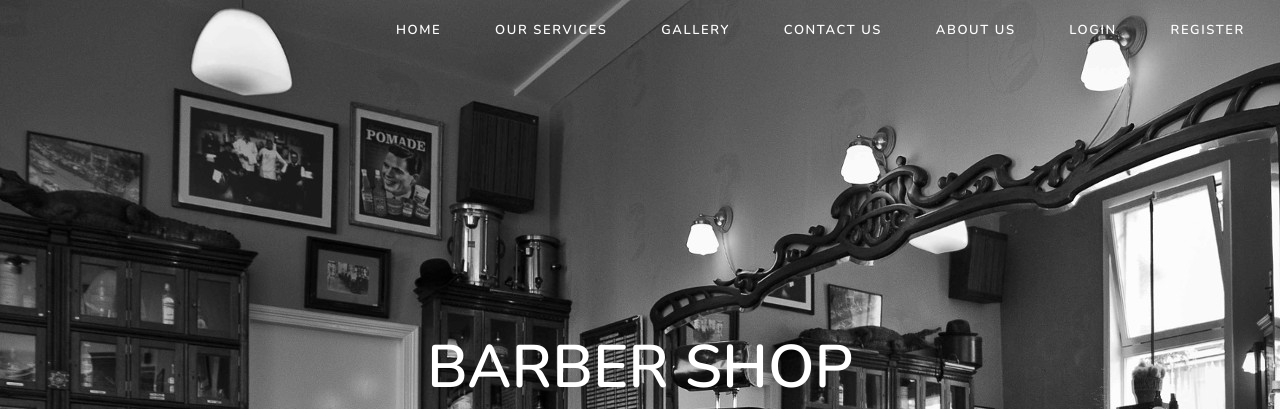
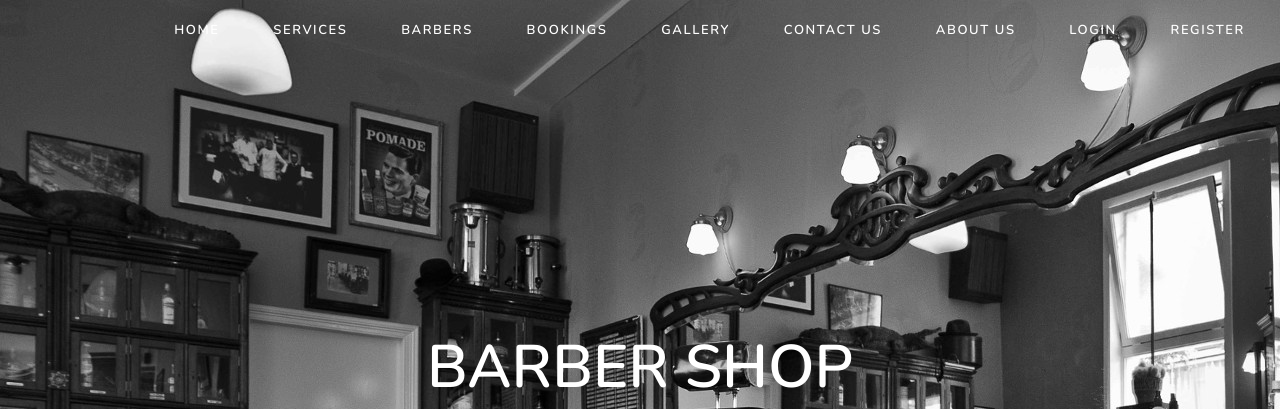
Before and after one commit to brandsafric-incorporated/barber_shop, a Laravel app: page / in a window 1280 px wide. Shown: the top 409 px of the page. Run offline with Laravel 8, Linux system fonts and the light colour scheme.

Commit message:
fixed navigatgions

```diff
--- a/resources/views/barbers.blade.php
+++ b/resources/views/barbers.blade.php
@@ -19,7 +19,7 @@
                               <img style="border: 1px solid #ddddff; border-radius: 8px;"
                                src="{{ asset('images/barbers/barber_' . $loop->iteration . '.png') }}"
                                width="80" height="80"></img>
-                              <a href=""><h4>{{ $barber->name }}</h4></a>
+                              <a href="/booking"><h4>{{ $barber->name }}</h4></a>
                               {{ $barber->email }} {{ $loop->iteration }}
                             </center>
                           </div>
--- a/resources/views/layouts/app.blade.php
+++ b/resources/views/layouts/app.blade.php
@@ -36,6 +36,7 @@
                         <a class="nav-link" href="{{ route('home') }}">{{ __('Home') }}</a>
                         <a class="nav-link" href="{{ route('services') }}">{{ __('Services') }}</a>
                         <a class="nav-link" href="{{ route('barbers') }}">{{ __('Barbers') }}</a>
+                        <a class="nav-link" href="{{ route('booking') }}">{{ __('Bookings') }}</a>
                         <a class="nav-link" href="{{ route('gallery') }}">{{ __('Gallery') }}</a>
                         <a class="nav-link" href="{{ route('contact') }}">{{ __('Contact Us') }}</a>
                         <a class="nav-link" href="{{ route('about') }}">{{ __('About Us') }}</a>
--- a/resources/views/welcome.blade.php
+++ b/resources/views/welcome.blade.php
@@ -104,7 +104,9 @@
                         <a href="{{ url('/home') }}">Home</a>
                     @else
                         <a href="{{ route('home') }}" style="color: white;">{{ __('Home') }}</a>
-                        <a href="{{ route('services') }}" style="color: white;">{{ __('Our Services') }}</a>
+                        <a href="{{ route('services') }}" style="color: white;">{{ __('Services') }}</a>
+                        <a href="{{ route('barbers') }}" style="color: white;">{{ __('Barbers') }}</a>
+                        <a href="{{ route('booking') }}" style="color: white;">{{ __('Bookings') }}</a>
                         <a href="{{ route('gallery') }}" style="color: white;">{{ __('Gallery') }}</a>
                         <a href="{{ route('contact') }}" style="color: white;">{{ __('Contact Us') }}</a>
                         <a href="{{ route('about') }}" style="color: white;">{{ __('About Us') }}</a>
```
Also changed, not shown: resources/views/offers.blade.php (line endings or trailing spaces).
